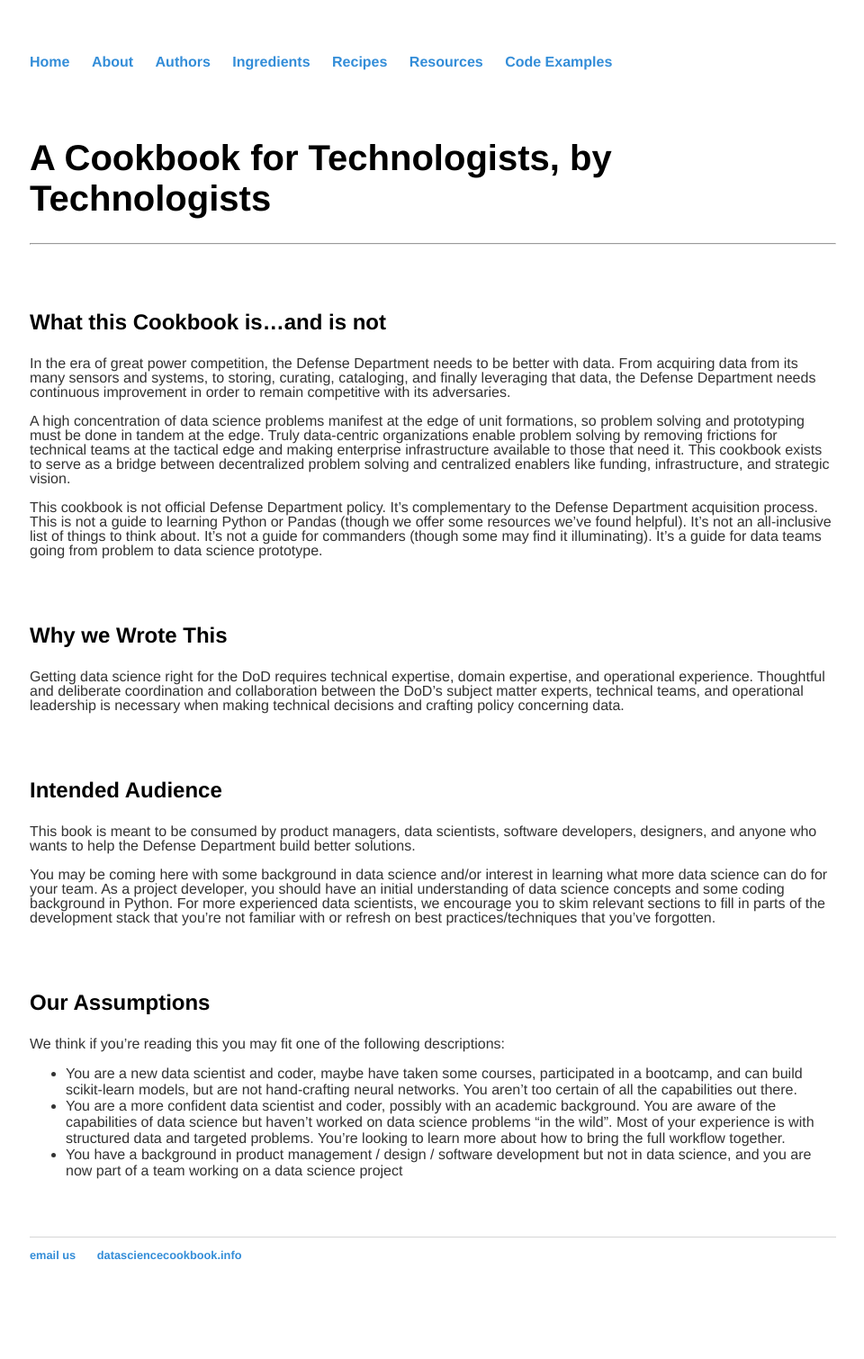
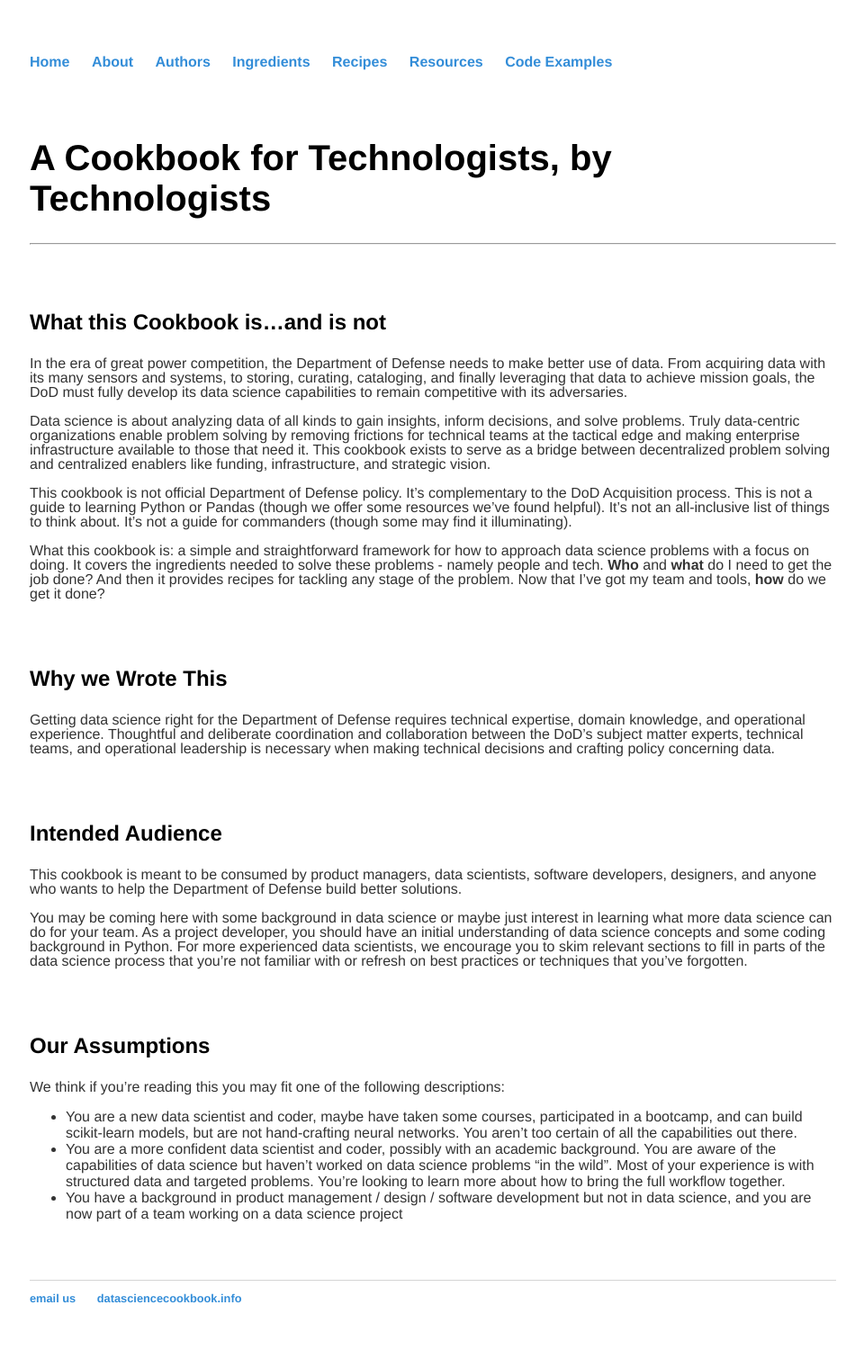
Before and after one commit to datasciencecookbook/datasciencecookbook.github.io, a Jekyll site: the page built from about/index.md, in a window 1280 px wide. Shown: the whole page at 90% size, without its empty margins (159-1119 px from the left). Built offline with Jekyll 4.4.1, drawn with Linux system fonts in a browser that asks for light colours; before the commit the page ends 1462 px from its top, so only the background shows below that.

```diff
--- a/about/index.md
+++ b/about/index.md
@@ -8,22 +8,24 @@ permalink: /about/
 --------------------
 <br/><br/>
 ### What this Cookbook is...and is not
-In the era of great power competition, the Defense Department needs to be better with data. From acquiring data from its many sensors and systems, to storing, curating, cataloging, and finally leveraging that data, the Defense Department needs continuous improvement  in order to remain competitive with its adversaries.
+In the era of great power competition, the Department of Defense needs to make better use of data. From acquiring data with its many sensors and systems, to storing, curating, cataloging, and finally leveraging that data to achieve mission goals, the DoD must fully develop its data science capabilities to remain competitive with its adversaries.
 
-A high concentration of data science problems manifest at the edge of unit formations, so problem solving and prototyping must be done in tandem at the edge. Truly data-centric organizations enable problem solving by removing frictions for technical teams at the tactical edge and making enterprise infrastructure available to those that need it. This cookbook exists to serve as a bridge between decentralized problem solving and centralized enablers like funding, infrastructure, and strategic vision.
+Data science is about analyzing data of all kinds to gain insights, inform decisions, and solve problems. Truly data-centric organizations enable problem solving by removing frictions for technical teams at the tactical edge and making enterprise infrastructure available to those that need it. This cookbook exists to serve as a bridge between decentralized problem solving and centralized enablers like funding, infrastructure, and strategic vision.
 
-This cookbook is not official Defense Department policy. It’s complementary to the Defense Department acquisition process. This is not a guide to learning Python or Pandas (though we offer some resources we’ve found helpful). It’s not an all-inclusive list of things to think about. It’s not a guide for commanders (though some may find it illuminating). It’s a guide for data teams going from problem to data science prototype.
+This cookbook is not official Department of Defense policy. It’s complementary to the DoD Acquisition process. This is not a guide to learning Python or Pandas (though we offer some resources we’ve found helpful). It’s not an all-inclusive list of things to think about.  It’s not a guide for commanders (though some may find it illuminating).
+
+What this cookbook is: a simple and straightforward framework for how to approach data science problems with a focus on doing. It covers the ingredients needed to solve these problems - namely people and tech. **Who** and **what** do I need to get the job done? And then it provides recipes for tackling any stage of the problem. Now that I’ve got my team and tools, **how** do we get it done?
 
 
 <br/><br/>
 ### Why we Wrote This
-Getting data science right for the DoD requires technical expertise, domain expertise, and operational experience. Thoughtful and deliberate coordination and collaboration between the DoD’s subject matter experts, technical teams, and operational leadership is necessary when making technical decisions and crafting policy concerning data.
+Getting data science right for the Department of Defense requires technical expertise, domain knowledge, and operational experience.  Thoughtful and deliberate coordination and collaboration between the DoD’s subject matter experts, technical teams, and operational leadership is necessary when making technical decisions and crafting policy concerning data.
 
 <br/><br/>
 ### Intended Audience
-This book is meant to be consumed by product managers, data scientists, software developers, designers, and anyone who wants to help the Defense Department build better solutions.
+This cookbook is meant to be consumed by product managers, data scientists, software developers, designers, and anyone who wants to help the Department of Defense build better solutions.
 
-You may be coming here with some background in data science and/or interest in learning what more data science can do for your team. As a project developer, you should have an initial understanding of data science concepts and some coding background in Python. For more experienced data scientists, we encourage you to skim relevant sections to fill in parts of the development stack that you’re not familiar with or refresh on best practices/techniques that you’ve forgotten.
+You may be coming here with some background in data science or maybe just interest in learning what more data science can do for your team.  As a project developer, you should have an initial understanding of data science concepts and some coding background in Python. For more experienced data scientists, we encourage you to skim relevant sections to fill in parts of the data science process that you’re not familiar with or refresh on best practices or techniques that you’ve forgotten.
 
 
 <br/><br/>
```
Also changed, not shown: ingredients/index.md (+10 -5 lines), resources/index.md (+6 -0 lines).
